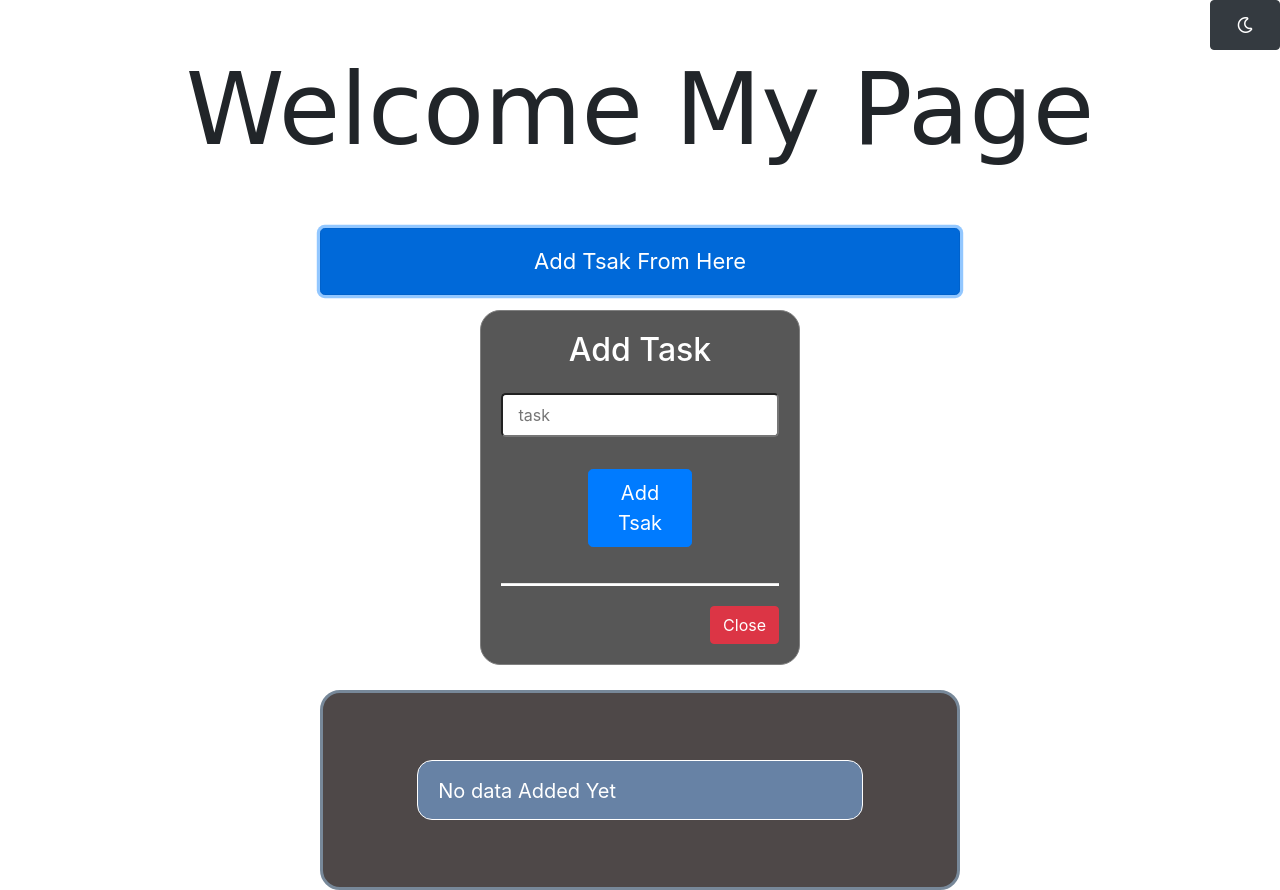
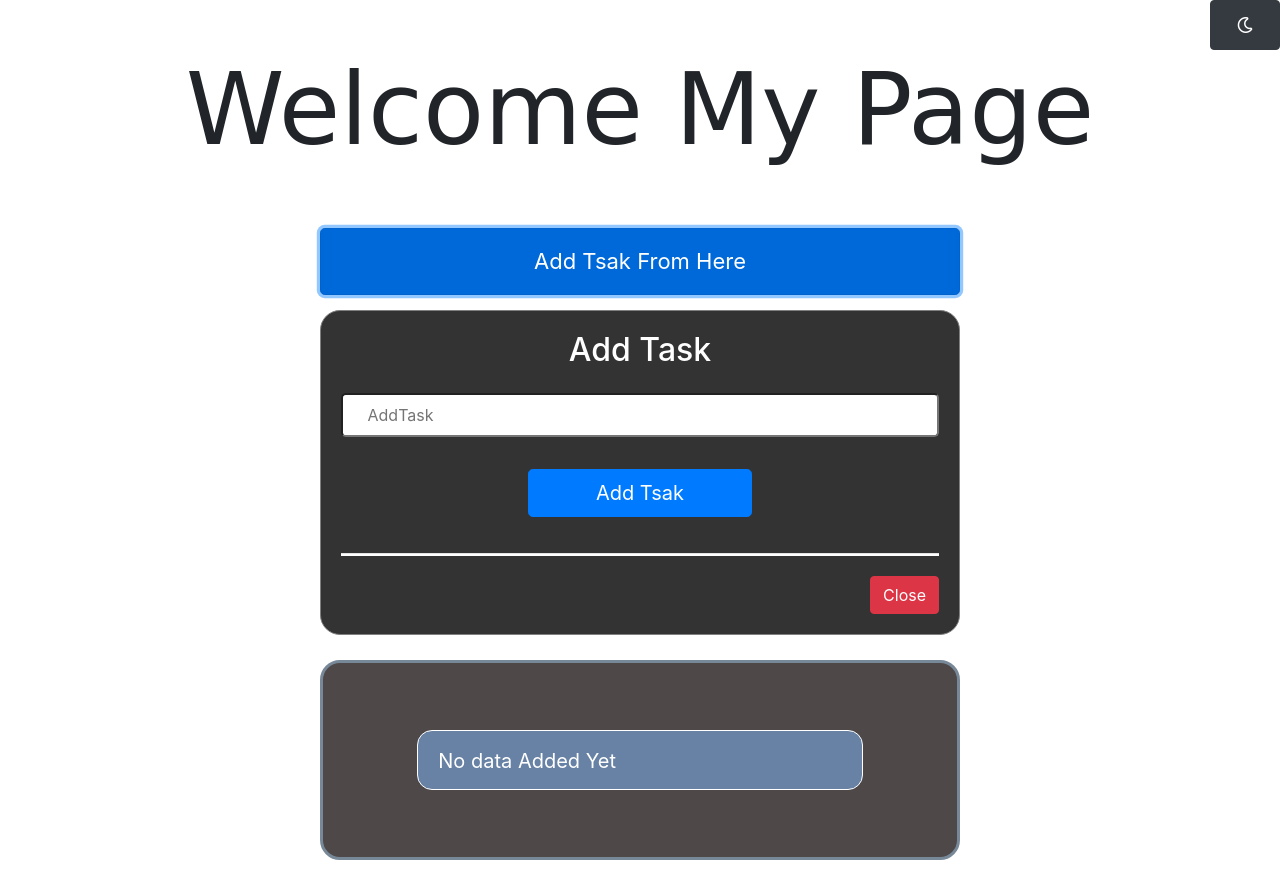
Before and after one commit to sayedzmk/App-Darkmode-js, a plain HTML site: page index.html in a window 1280 px wide. Both pictures are taken after a click on the button "Add Tsak From Here". After the commit the page ends 860 px from the top, so only its background shows below. Drawn offline with Linux system fonts and the light colour scheme.

Commit message:
updat-input-foucs

```diff
--- a/css/main.css
+++ b/css/main.css
@@ -37,13 +37,21 @@ h1 {
         width: 100%;
     }
 }
+input:focus{
+    outline:none;
+    border-color:#9ecaed;
+    box-shadow:0 0 10px #9ecaed;
+    border: 1px solid black;
+    font-size: 18px;
+    transition: 0.3s;
+}
 .div {
-    width: 25%;
+    width: 50%;
     margin: auto;
     margin-top: 15px;
     border: 1px solid gray;
     padding: 20px;
-    background-color: rgba(0, 0, 0, 0.658);
+    background-color: rgba(0, 0, 0, 0.8);
     border-radius: 20px;
     display: none;
 }
--- a/index.html
+++ b/index.html
@@ -22,7 +22,7 @@
     </div>
     <div class="div">
         <h2>Add Task</h2>
-        <input class="my-3 py-2 w-100 rounded-lg" type="text" placeholder="   task">
+        <input class="my-3 py-2 w-100 rounded-lg" type="text" placeholder="     AddTask">
         <br>
         <div class=" row mx-auto w-50 justify-content-center ">
             <button class="add btn btn-primary w-75 py-2 my-3 rounded-lg " style="font-size: 20px; "> Add Tsak </button>
--- a/js/main.js
+++ b/js/main.js
@@ -38,6 +38,7 @@ let addpraph =()=>{
         p=input.value;
         parph.textContent=p;
         del.style.display="block";
+
     }
 }
 let delpaph =()=>{
```
